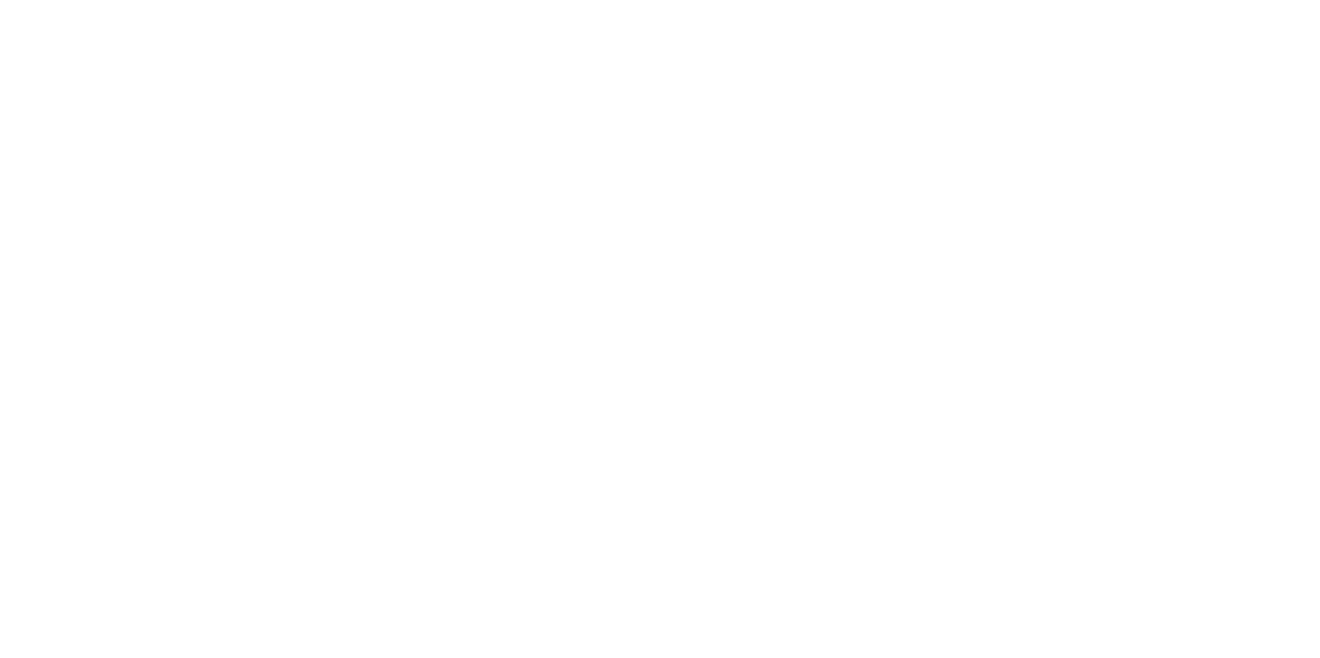
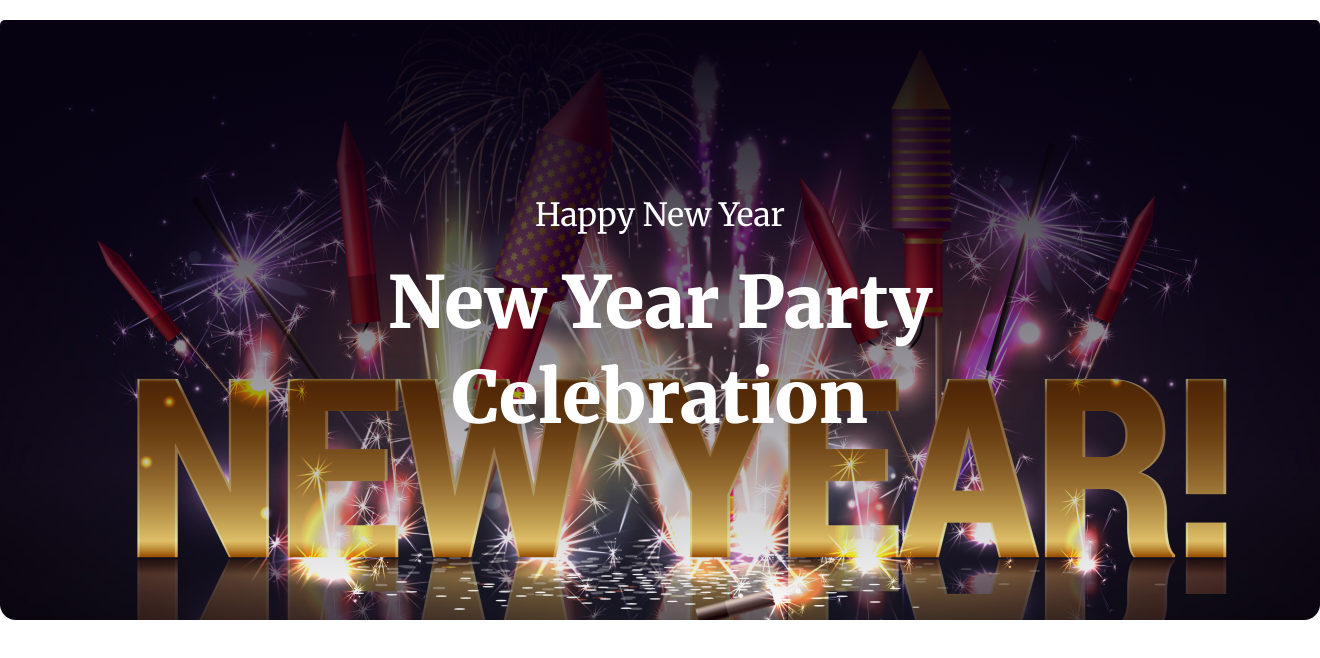
Before and after one commit to masum362/B9A1-New-Year-New-Mission, a plain HTML site: page index.html in a window 1280 px wide. Shown: the whole page, 1320 px wide, since content can reach past the window. Drawn offline with Linux system fonts and the light colour scheme.

Commit message:
header section added

```diff
--- a/index.html
+++ b/index.html
@@ -1,11 +1,26 @@
 <!DOCTYPE html>
 <html lang="en">
+
 <head>
     <meta charset="UTF-8">
     <meta name="viewport" content="width=device-width, initial-scale=1.0">
     <title>New Year New Mission</title>
+    <link rel="preconnect" href="https://fonts.googleapis.com">
+    <link rel="preconnect" href="https://fonts.gstatic.com" crossorigin>
+    <link
+        href="https://fonts.googleapis.com/css2?family=Inter:wght@100;200;300;400;500;600;700;800&family=Merriweather:wght@400;700;900&display=swap"
+        rel="stylesheet">
+        <link rel="stylesheet" href="./styles/style.css">
 </head>
+
 <body>
+    <header>
+       <div>
+        <p>Happy New Year</p>
+        <h2>New Year Party Celebration</h2>
+       </div>
+    </header>
 
 </body>
+
 </html>
--- a/styles/style.css
+++ b/styles/style.css
@@ -0,0 +1,45 @@
+* {
+    margin: 0px;
+    padding: 0px;
+    box-sizing: border-box;
+    font-family: 'Merriweather', serif;
+}
+
+/* header styling */
+
+header {
+    background-image: url('../resources/Banner\ Image.png');
+    background-repeat: no-repeat;
+    background-position: center;
+    background-size: contain;
+    margin: 20px auto;
+    width: 1320px;
+    height: 600px;
+}
+
+header>div {
+    width: 100%;
+    height: 100%;
+    background: linear-gradient(180deg, #070211 0%, rgba(7, 2, 17, 0.00) 100%);
+    display: flex;
+    justify-content: center;
+    align-items: center;
+    flex-direction: column;
+    gap: 20px;
+    border-radius: 5px;
+}
+
+header>div>p {
+    color: #FFF;
+    font-size: 32px;
+    font-weight: 400;
+}
+
+header>div>h2 {
+    color: #FFF;
+    font-size: 72px;
+    font-weight: 900;
+    line-height: 95px;
+    width: 632px;
+    text-align: center;
+}
```
